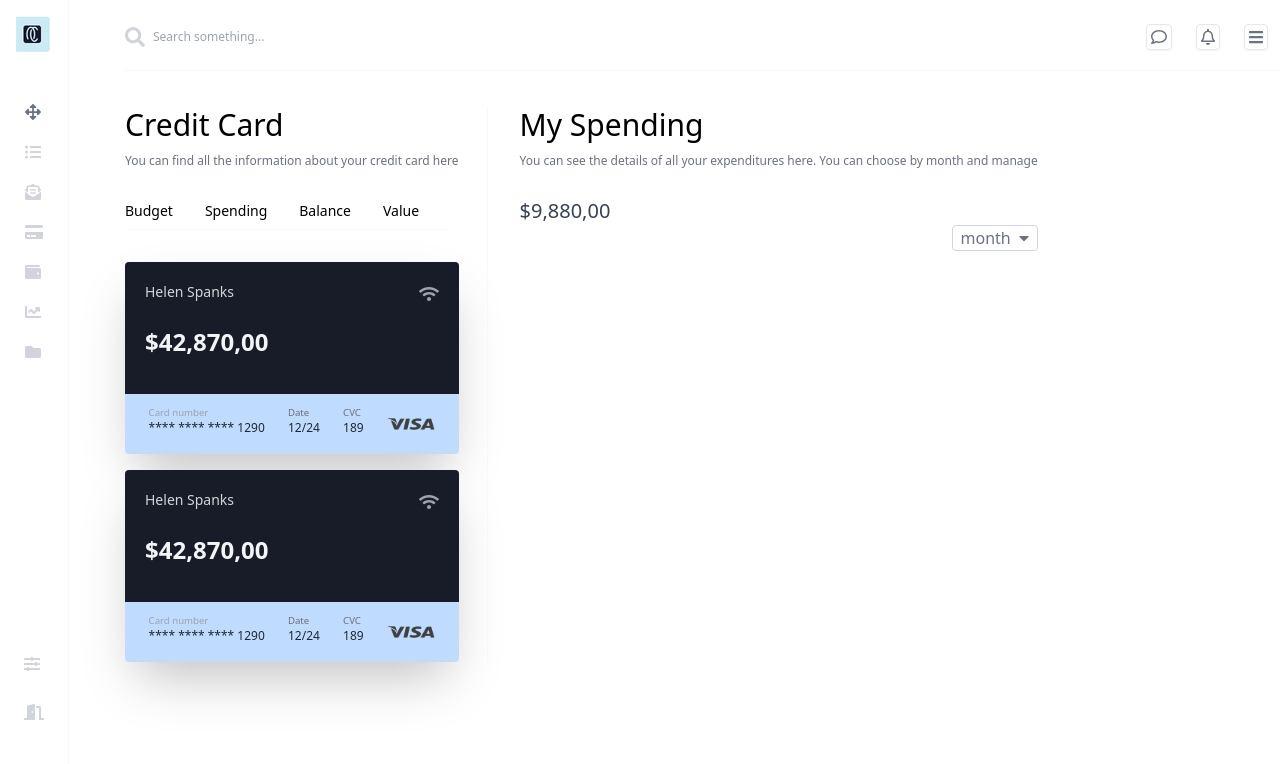
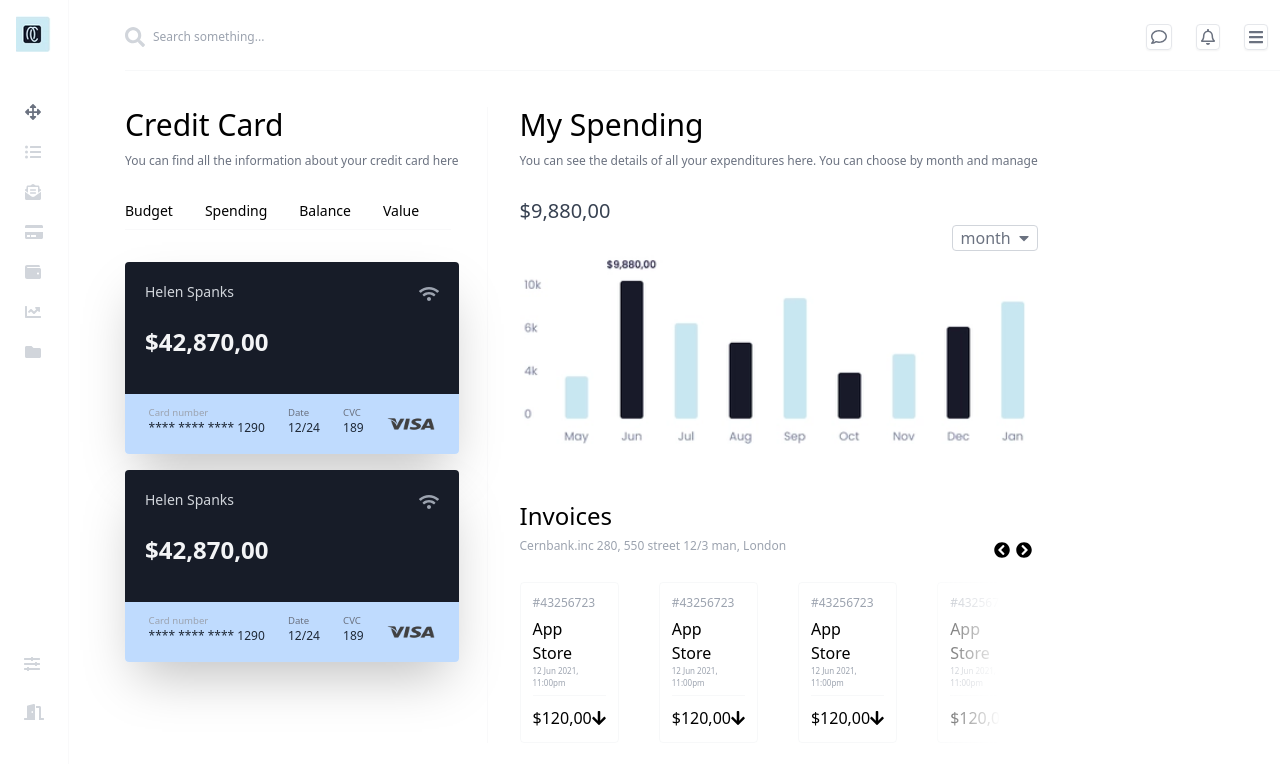
Before and after one commit to bytemerger/veufinance, a Vue app: page / in a window 1280 px wide. Shown: the top 764 px of the page. Built offline with nearby package versions, Linux system fonts and the light colour scheme.

Commit message:
complete spending view

```diff
--- a/src/App.vue
+++ b/src/App.vue
@@ -2,7 +2,7 @@
   <div id="app" class="container mx-0">
     <div class="flex">
       <side-bar class="flex-grow-0"></side-bar>
-      <div class="border-l  border-opacity-25"></div>
+      <div class="border-l border-opacity-25"></div>
       <main class="flex-grow ml-14">
         <Header></Header>
         <div class="flex mt-9">
--- a/src/components/SpendingView.vue
+++ b/src/components/SpendingView.vue
@@ -9,14 +9,81 @@
       <button>month</button>
       <div class="inline-block pl-2"><i class="fas fa-caret-down"></i></div>
     </div>
-<!--    <div class="mt-6 text-sm">
-      <ul class="flex list-none">
-        <li class="border-b pr-8 pb-2 border-opacity-25">Budget</li>
-        <li class="border-b pr-8 pb-2 border-opacity-25">Spending</li>
-        <li class="border-b pr-8 pb-2 border-opacity-25">Balance</li>
-        <li class="border-b pr-8 pb-2 border-opacity-25">Value</li>
-      </ul>
-    </div>-->
+    <div class="mt-6 w-full mb-8">
+     <img src="../assets/chart.png" class="w-full" alt="chart">
+    </div>
+    <div>
+      <div class="text-2xl mb-1.5 font-medium">Invoices</div>
+      <div class="flex justify-between mb-5">
+        <div class="text-xs text-gray-400">Cernbank.inc 280, 550 street 12/3 man, London</div>
+        <div class=" flex pr-1.5">
+          <div class="inline-block mr-1.5"><i class="fas fa-chevron-circle-left"></i></div>
+          <div class="inline-block"><i class="fas fa-chevron-circle-right"></i></div>
+        </div>
+      </div>
+      <div class="flex w-56 overflow-x-auto masked">
+        <div class="flex flex-col rounded border border-opacity-30 p-3 lg:w-1/4 md:w-1/2 mr-10">
+          <div class="text-gray-400 text-xs mb-1.5">#43256723</div>
+          <div class="font-medium">App Store</div>
+          <div class="text-gray-400 very-small-text mb-1.5">12 Jun 2021, 11:00pm</div>
+          <div class="border-b border-opacity-30 mb-2.5"></div>
+          <div class="flex justify-between">
+            <div class="font-medium">$120,00</div>
+            <div><i class="fas fa-arrow-down"></i></div>
+          </div>
+        </div>
+        <div class="flex flex-col rounded border border-opacity-30 p-3 lg:w-1/4 md:w-1/2 mr-10">
+          <div class="text-gray-400 text-xs mb-1.5">#43256723</div>
+          <div class="font-medium">App Store</div>
+          <div class="text-gray-400 very-small-text mb-1.5">12 Jun 2021, 11:00pm</div>
+          <div class="border-b border-opacity-30 mb-2.5"></div>
+          <div class="flex justify-between">
+            <div class="font-medium">$120,00</div>
+            <div><i class="fas fa-arrow-down"></i></div>
+          </div>
+        </div>
+        <div class="flex flex-col rounded border border-opacity-30 p-3 lg:w-1/4 md:w-1/2 mr-10">
+          <div class="text-gray-400 text-xs mb-1.5">#43256723</div>
+          <div class="font-medium">App Store</div>
+          <div class="text-gray-400 very-small-text mb-1.5">12 Jun 2021, 11:00pm</div>
+          <div class="border-b border-opacity-30 mb-2.5"></div>
+          <div class="flex justify-between">
+            <div class="font-medium">$120,00</div>
+            <div><i class="fas fa-arrow-down"></i></div>
+          </div>
+        </div>
+        <div class="flex flex-col rounded border border-opacity-30 p-3 lg:w-1/4 md:w-1/2 mr-10">
+          <div class="text-gray-400 text-xs mb-1.5">#43256723</div>
+          <div class="font-medium">App Store</div>
+          <div class="text-gray-400 very-small-text mb-1.5">12 Jun 2021, 11:00pm</div>
+          <div class="border-b border-opacity-30 mb-2.5"></div>
+          <div class="flex justify-between">
+            <div class="font-medium">$120,00</div>
+            <div><i class="fas fa-arrow-down"></i></div>
+          </div>
+        </div>
+        <div class="flex flex-col rounded border border-opacity-30 p-3 lg:w-1/4 md:w-1/2 mr-10">
+          <div class="text-gray-400 text-xs mb-1.5">#43256723</div>
+          <div class="font-medium">App Stores</div>
+          <div class="text-gray-400 very-small-text mb-1.5">12 Jun 2021, 11:00pm</div>
+          <div class="border-b border-opacity-30 mb-2.5"></div>
+          <div class="flex justify-between">
+            <div class="font-medium">$120,00</div>
+            <div><i class="fas fa-arrow-down"></i></div>
+          </div>
+        </div>
+        <div class="flex flex-col rounded border border-opacity-30 p-3 lg:w-1/4 md:w-1/2 mr-10">
+          <div class="text-gray-400 text-xs mb-1.5">#43256723</div>
+          <div class="font-medium">App Store</div>
+          <div class="text-gray-400 very-small-text mb-1.5">12 Jun 2021, 11:00pm</div>
+          <div class="border-b border-opacity-30 mb-2.5"></div>
+          <div class="flex justify-between">
+            <div class="font-medium">$120,00</div>
+            <div><i class="fas fa-arrow-down"></i></div>
+          </div>
+        </div>
+      </div>
+    </div>
   </div>
 </template>
 
@@ -27,5 +94,22 @@ export default {
 </script>
 
 <style scoped>
-
+.very-small-text{
+  font-size: 0.5em;
+}
+.masked{
+/*
+  -webkit-mask-image: -webkit-gradient(linear,left 20%,left bottom,from(black),to(rgba(0,0,0,0)))
+*/
+  mask-image: linear-gradient(to right, black 80%, transparent);
+}
+::-webkit-scrollbar {
+  width: 0;
+  background: transparent;
+}
+@media only screen and (min-width: 900px) {
+  .masked{
+    width:30rem;
+  }
+}
 </style>
```
Also changed, not shown: src/assets/chart.png (added).
